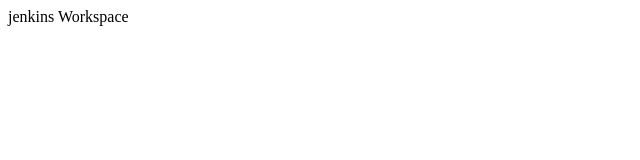
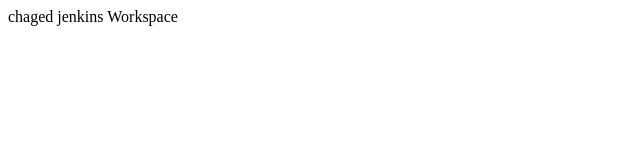
Before and after one commit to Shridhar-Atram/jenkinsData, a plain HTML site: page index.html in a window 1280 px wide. Shown: the full height of the page, 0-640 px from the left. Drawn offline with Linux system fonts and the light colour scheme.

Commit message:
final changes

```diff
--- a/index.html
+++ b/index.html
@@ -1 +1,4 @@
+<body bgcolour='blue'>
+chaged
 jenkins Workspace
+</body>
```
